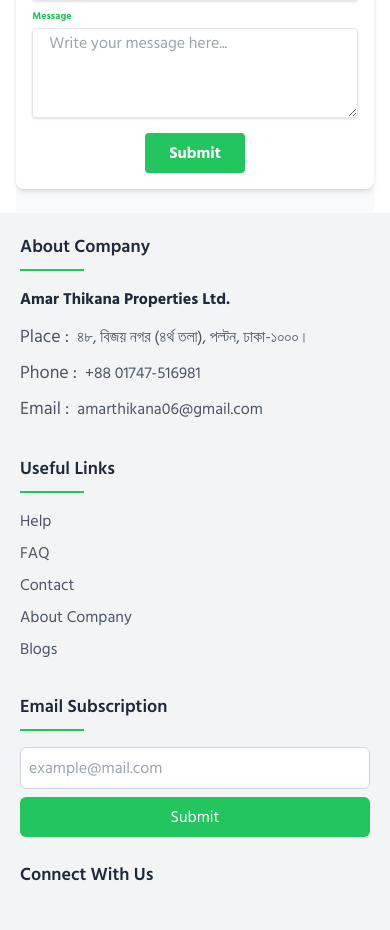
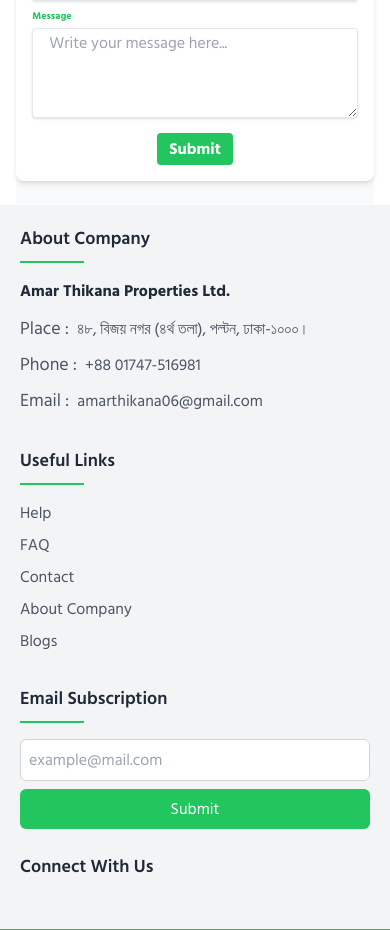
Before and after one commit to universeIt137/RealState-FrontEnd, a React (Vite) app: page /contact-us in a window 390 px wide. Shown: the part 962-1892 px from the top of the page. Built offline with nearby package versions, Linux system fonts and the light colour scheme.

Commit message:
contact page completed

```diff
--- a/src/components/clientSide/Contact.jsx
+++ b/src/components/clientSide/Contact.jsx
@@ -92,7 +92,7 @@
 
           <div className="flex items-center justify-center">
             <button
-              className="bg-green-500 hover:bg-green-600 text-white font-bold py-2 px-6 rounded focus:outline-none focus:shadow-outline"
+              className="bg-green-500 hover:bg-green-600 text-white font-bold py-1 md:py-2 px-3 md:px-6 rounded focus:outline-none focus:shadow-outline"
               type="button"
             >
               Submit
```
